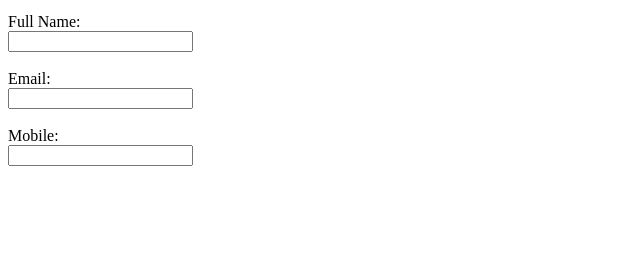
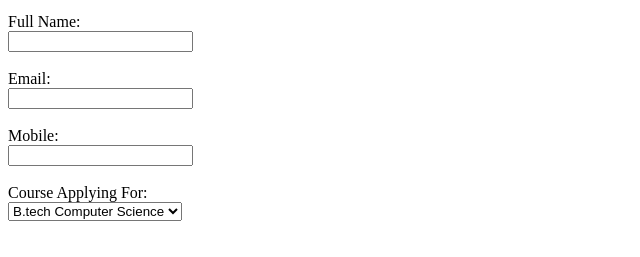
Before and after one commit to kishan7expo/Scholarshipwebpage_6, a plain HTML site: page index.html in a window 1280 px wide. Shown: the part 101-358 px from the top of the page, without its empty margins (0-640 px from the left). Drawn offline with Linux system fonts and the light colour scheme.

Commit message:
added course

```diff
--- a/index.html
+++ b/index.html
@@ -18,5 +18,13 @@
 
 			<label for="mobile">Mobile:</label><br>
 			<input id="mobile" name="mobile" type="text" required><br><br>
+
+			<label for="course">Course Applying For:</label><br>
+			<select id="course" name="course">
+				<option>B.tech Computer Science</option>
+				<option>B.tech Electronics</option>
+				<option>MBA</option>
+				<option>Other</option>
+			</select><br><br>
 	</body>
 </html>
```
